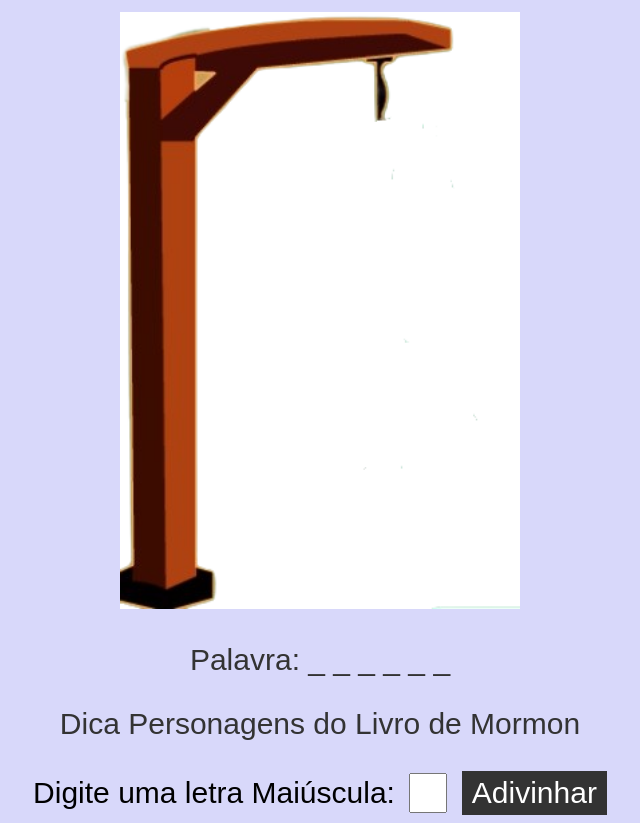
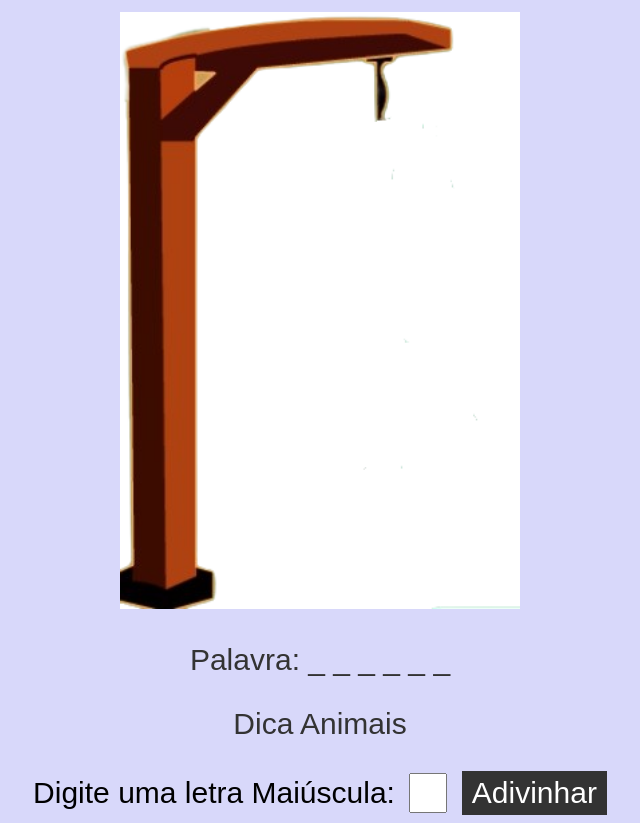
Before and after one commit to rodolfodelfino/forca, a plain HTML site: page index.html in a window 1280 px wide. Shown: the part 113-936 px from the top of the page, without its empty margins (320-960 px from the left). Drawn offline with Linux system fonts and the light colour scheme.

Commit message:
Update index.html

```diff
--- a/index.html
+++ b/index.html
@@ -14,7 +14,7 @@
     <div class="word">
         <!-- Aqui você pode exibir a palavra oculta e as letras adivinhadas -->
         <p>Palavra: _ _ _ _ _ _</p>
-        <p>Dica Personagens do Livro de Mormon</p>
+        <p>Dica Animais</p>
     </div>
     <div class="guess">
         <label for="letter">Digite uma letra Maiúscula:</label>
```
